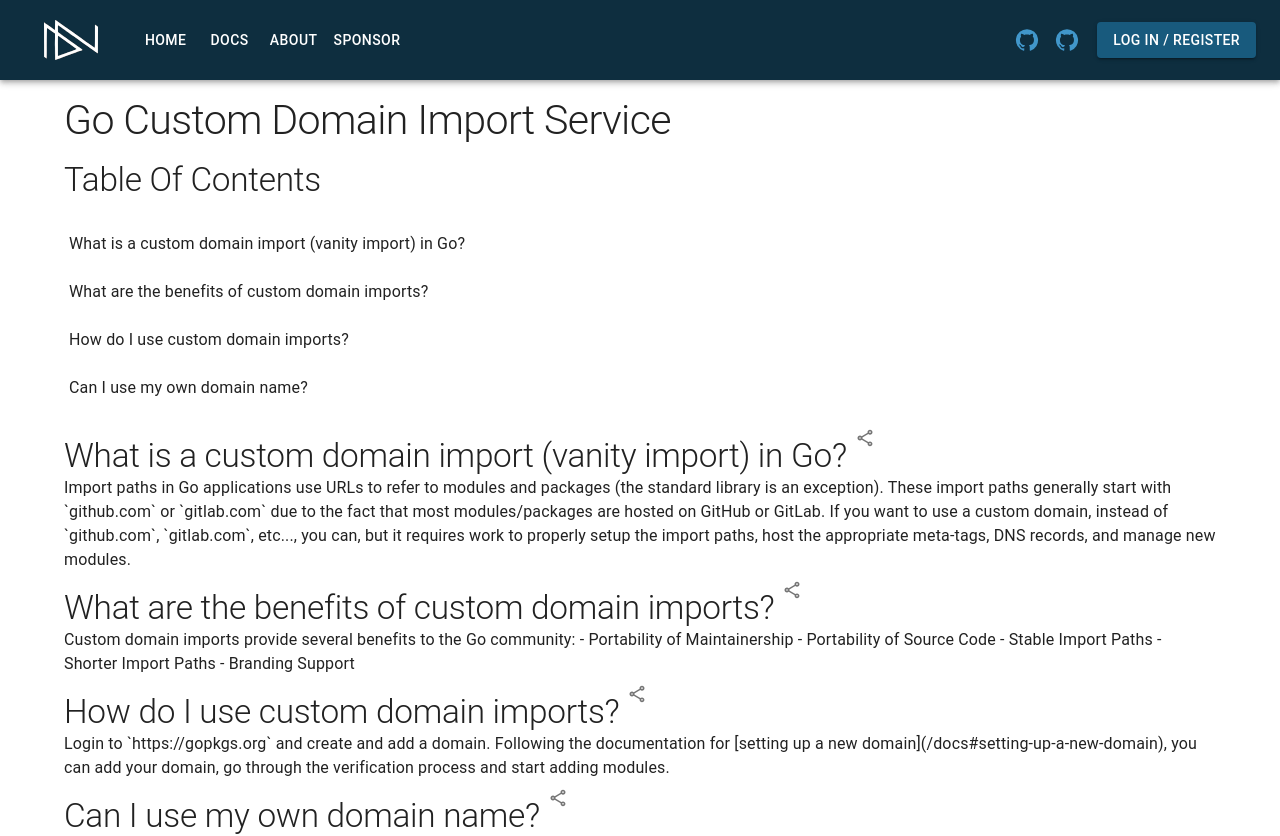
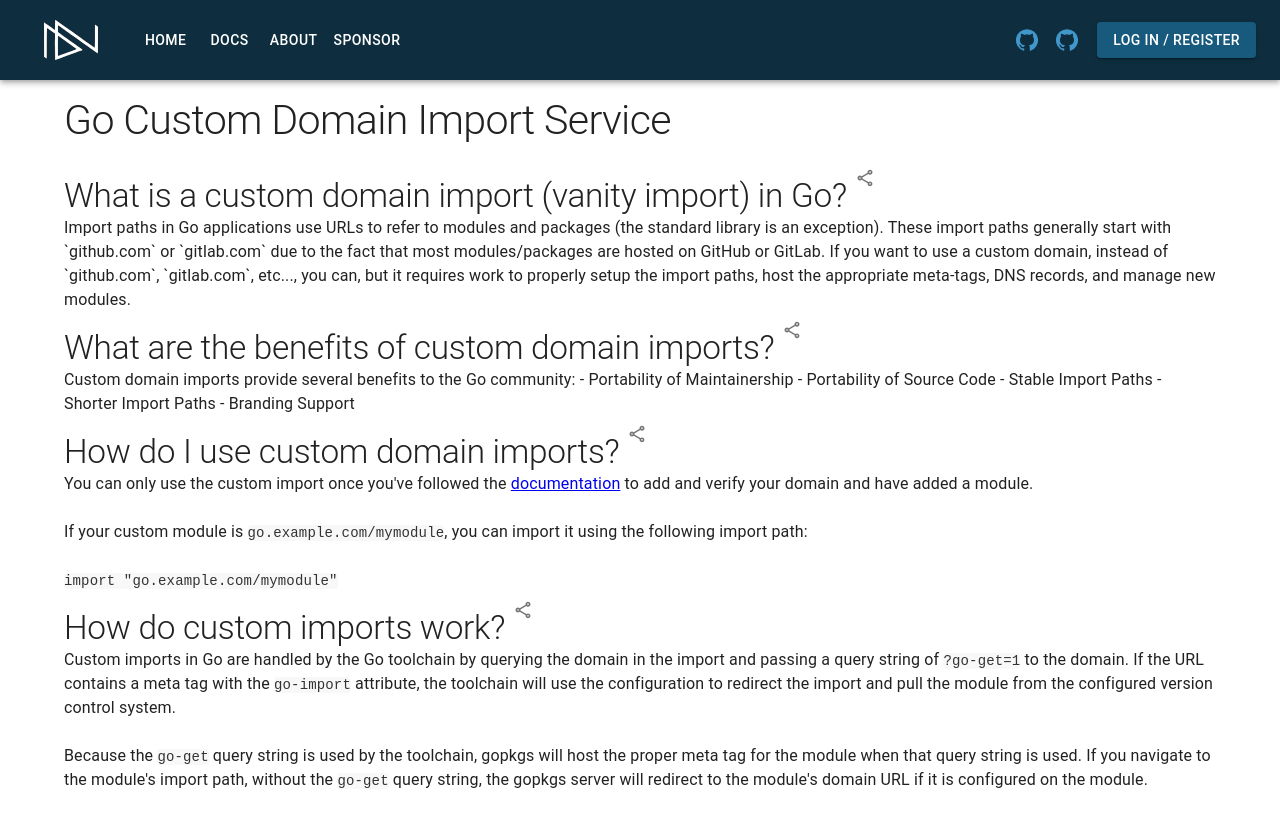
Before and after one commit to devnw/gopkgs-client, a React (Create React App) app: page / in a window 1280 px wide. Shown: the top 836 px of the page. Built offline with nearby package versions, Linux system fonts and the light colour scheme.

Commit message:
Updating the home and about pages to remove the table of content, updated social image and adding additional info about custom imports

```diff
--- a/src/pages/About/About.js
+++ b/src/pages/About/About.js
@@ -12,7 +12,6 @@ import {
 import './About.scss'
 
 import Ref from '../../components/Ref'
-import TOC from '../../components/TOC'
 
 import LanguageIcon from '@mui/icons-material/Language'
 import TwitterIcon from '@mui/icons-material/Twitter'
@@ -60,17 +59,15 @@ const About = () => {
 
     return (
         <Container sx={{ padding: '10px' }}>
-            <TOC hasToc>
             <Ref variant="h1">What is GoPkgs.org all about?</Ref>
             <Typography variant="body1">
                 Go Packages (<code>gopkgs.org</code>) is a FREE service for
-                    simplifying developer setup of Go (golang) custom import
-                    paths. Normally, you would have to manually setup static
-                    hosting with proper meta tags, and maintain that site. This
-                    service allows you to setup your import paths in a simple,
-                    easy to use, repeatable, and secure way.
+                simplifying developer setup of Go (golang) custom import paths.
+                Normally, you would have to manually setup static hosting with
+                proper meta tags, and maintain that site. This service allows
+                you to setup your import paths in a simple, easy to use,
+                repeatable, and secure way.
             </Typography>
-                <TOC render />
             <Ref variant="h2" className="about-heading">
                 Creators
             </Ref>
@@ -82,7 +79,11 @@ const About = () => {
                                 Benji Vesterby
                             </Ref>
                         </Grid>
-                            <Grid item xs={12}>
+                        <Grid
+                            item
+                            xs={12}
+                            sx={{ display: 'flex', justifyContent: 'center' }}
+                        >
                             <Box fullWidth>
                                 <Tooltip title="Website">
                                     <IconButton
@@ -135,7 +136,11 @@ const About = () => {
                                 Adam Schaal
                             </Ref>
                         </Grid>
-                            <Grid item xs={12}>
+                        <Grid
+                            item
+                            xs={12}
+                            sx={{ display: 'flex', justifyContent: 'center' }}
+                        >
                             <Box fullWidth>
                                 <Tooltip title="Website">
                                     <IconButton
@@ -177,7 +182,6 @@ const About = () => {
                 </Grid>
             </Grid>
             <div>{aboutInfo}</div>
-            </TOC>
         </Container>
     )
 }
--- a/src/pages/Home/Home.js
+++ b/src/pages/Home/Home.js
@@ -1,26 +1,23 @@
 import React from 'react'
 import { Container, Typography } from '@mui/material'
 import Ref from '../../components/Ref'
-import TOC from '../../components/TOC'
 
 const Home = () => {
     return (
         <Container>
-            <TOC>
             <Ref variant="h1">Go Custom Domain Import Service</Ref>
             <Ref variant="h2">
                 What is a custom domain import (vanity import) in Go?
             </Ref>
             <Typography variant="body1">
-                    Import paths in Go applications use URLs to refer to modules
-                    and packages (the standard library is an exception). These
-                    import paths generally start with `github.com` or
-                    `gitlab.com` due to the fact that most modules/packages are
-                    hosted on GitHub or GitLab. If you want to use a custom
-                    domain, instead of `github.com`, `gitlab.com`, etc..., you
-                    can, but it requires work to properly setup the import
-                    paths, host the appropriate meta-tags, DNS records, and
-                    manage new modules.
+                Import paths in Go applications use URLs to refer to modules and
+                packages (the standard library is an exception). These import
+                paths generally start with `github.com` or `gitlab.com` due to
+                the fact that most modules/packages are hosted on GitHub or
+                GitLab. If you want to use a custom domain, instead of
+                `github.com`, `gitlab.com`, etc..., you can, but it requires
+                work to properly setup the import paths, host the appropriate
+                meta-tags, DNS records, and manage new modules.
             </Typography>
             <Ref variant="h2">
                 What are the benefits of custom domain imports?
@@ -33,18 +30,34 @@ const Home = () => {
             </Typography>
             <Ref variant="h2">How do I use custom domain imports?</Ref>
             <Typography variant="body1">
-                    Login to `https://gopkgs.org` and create and add a domain.
-                    Following the documentation for [setting up a new
-                    domain](/docs#setting-up-a-new-domain), you can add your
-                    domain, go through the verification process and start adding
-                    modules.
+                You can only use the custom import once you've followed the{' '}
+                <a href="/docs">documentation</a> to add and verify your domain
+                and have added a module.
+                <br />
+                <br />
+                If your custom module is <code>go.example.com/mymodule</code>,
+                you can import it using the following import path:
+                <br />
+                <br />
+                <code>import "go.example.com/mymodule"</code>
             </Typography>
-                <Ref variant="h2"> Can I use my own domain name?</Ref>
+            <Ref variant="h2">How do custom imports work?</Ref>
             <Typography variant="body1">
-                    Absolutely! You can use your own domain name and add your
-                    modules.
+                Custom imports in Go are handled by the Go toolchain by querying
+                the domain in the import and passing a query string of{' '}
+                <code>?go-get=1</code> to the domain. If the URL contains a meta
+                tag with the <code>go-import</code> attribute, the toolchain
+                will use the configuration to redirect the import and pull the
+                module from the configured version control system.
+                <br />
+                <br />
+                Because the <code>go-get</code> query string is used by the
+                toolchain, gopkgs will host the proper meta tag for the module
+                when that query string is used. If you navigate to the module's
+                import path, without the <code>go-get</code> query string, the
+                gopkgs server will redirect to the module's domain URL if it is
+                configured on the module.
             </Typography>
-            </TOC>
         </Container>
     )
 }
```
Also changed, not shown: public/images/social.jpg. Lines whose indentation alone changed are shown as unchanged.
